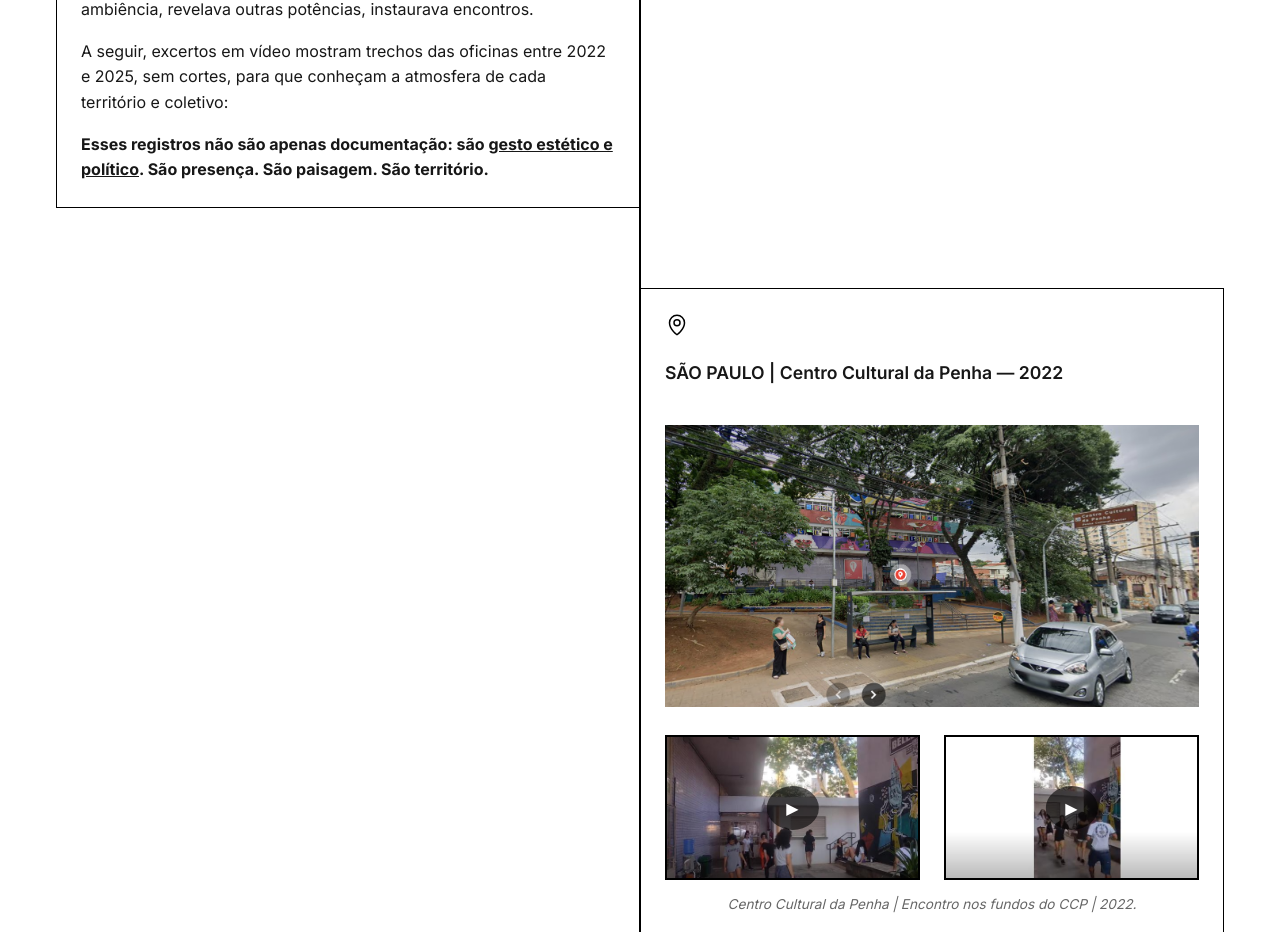
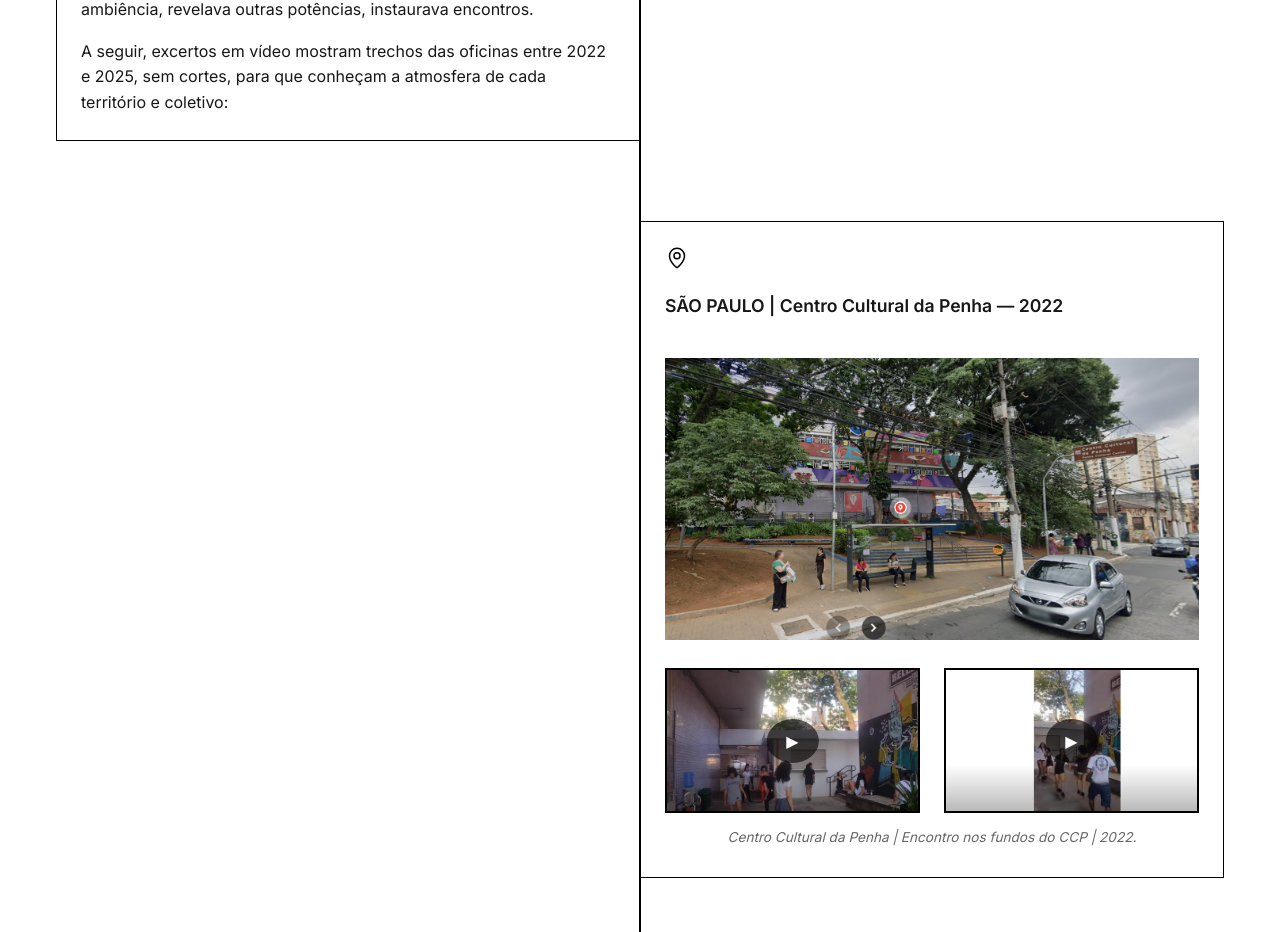
Before and after one commit to caiocastelhano/museu-autobiografico, a Next.js app: page /territorio in a window 1280 px wide. Shown: the part 2020-2952 px from the top of the page. Built offline with nearby package versions, Linux system fonts and the light colour scheme.

Commit message:
Exclui frase da página Território

```diff
--- a/src/app/territorio/page.js
+++ b/src/app/territorio/page.js
@@ -230,10 +230,6 @@ export default function TerritorioPage() {
 
                   <p>
                     A seguir, excertos em vídeo mostram trechos das oficinas entre 2022 e 2025, sem cortes, para que conheçam a atmosfera de cada território e coletivo:
-                  </p>
-
-                  <p>
-                    <b>Esses registros não são apenas documentação: são <u>gesto estético e político</u>. São presença. São paisagem. São território.</b>
                   </p>
                 </div>
               </FadeInSection>
```
